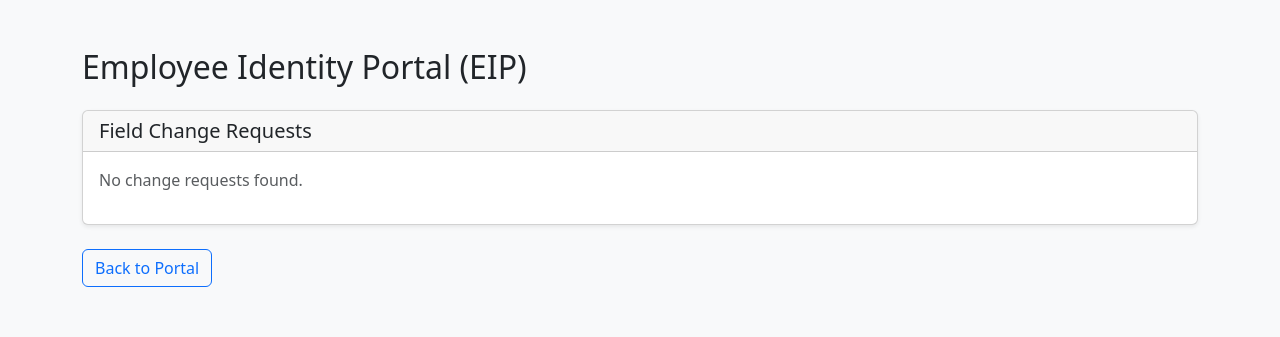
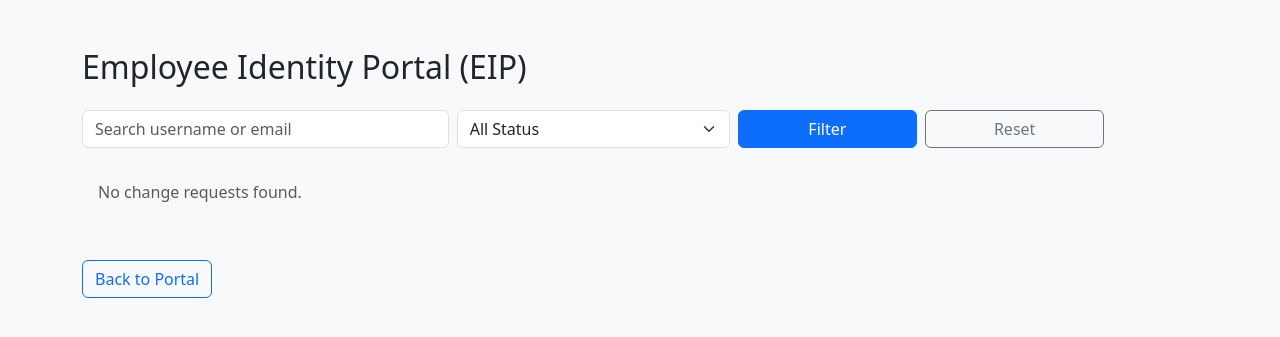
Before and after one commit to admdan/clarus, a Flask app: page /eip/ in a window 1280 px wide. Shown: the top 337 px of the page. Run offline with Flask 3, Linux system fonts and the light colour scheme; the visitor is signed in with stand-in values (Sample User, id 1); data that the repository does not hold is empty; some libraries are stand-ins or nearby versions.

Commit message:
Search and filter feature for EIP

```diff
--- a/app/eip.py
+++ b/app/eip.py
@@ -15,44 +15,81 @@ def eip_dashboard():
     per_page = 10
     offset = (page - 1) * per_page
 
+    status_filter = request.args.get('status')
+    search_query = request.args.get('search')
+
+    conditions = []
+    params = []
+
+    if status_filter:
+        conditions.append("cr.status = %s")
+        params.append(status_filter)
+
+    if search_query:
+        conditions.append("(u.username LIKE %s OR u.email LIKE %s)")
+        like_value = f"%{search_query}%"
+        params.extend([like_value, like_value])
+
+    where_clause = "WHERE " + " AND ".join(conditions) if conditions else ""
+
     conn = get_db_connection()
     cursor = conn.cursor(dictionary=True)
 
-    # Total count for pagination
-    cursor.execute("SELECT COUNT(*) AS total FROM change_requests")
+    count_query = f"""
+        SELECT COUNT(*) AS total
+        FROM change_requests cr
+        JOIN users u ON cr.user_id = u.id
+        {where_clause}
+    """
+    cursor.execute(count_query, params)
     total_requests = cursor.fetchone()['total']
     total_pages = (total_requests + per_page - 1) // per_page
 
-    cursor.execute("""
-                   SELECT cr.id,
-                          u.id       AS user_id,
-                          u.username,
-                          u.email,
-                          cr.field_requested,
-                          cr.new_value,
-                          cr.note,
-                          cr.timestamp,
-                          cr.status,
-                          cr.resolved_at,
-                          cr.admin_note,
-                          r.username AS resolved_by
-                   FROM change_requests cr
-                            JOIN users u ON cr.user_id = u.id
-                            LEFT JOIN users r ON cr.resolved_by = r.id
-                   ORDER BY cr.timestamp DESC
-                   LIMIT %s OFFSET %s
-                   """, (per_page, offset))
+    main_query = f"""
+        SELECT cr.id,
+               u.id AS user_id,
+               u.username,
+               u.email,
+               cr.field_requested,
+               cr.new_value,
+               cr.note,
+               cr.timestamp,
+               cr.status,
+               cr.resolved_at,
+               cr.admin_note,
+               r.username AS resolved_by
+        FROM change_requests cr
+        JOIN users u ON cr.user_id = u.id
+        LEFT JOIN users r ON cr.resolved_by = r.id
+        {where_clause}
+        ORDER BY cr.timestamp DESC
+        LIMIT %s OFFSET %s
+    """
+    params.extend([per_page, offset])
+    cursor.execute(main_query, params)
+    change_requests = cursor.fetchall()
 
-    change_requests = cursor.fetchall()
     cursor.close()
     conn.close()
 
-    return render_template(
-        'eip.html',
-        change_requests=change_requests,
-        current_page=page,
-        total_pages=total_pages
-    )
+    if request.headers.get('HX-Request'):
+        return render_template(
+            'partials/eip_table.html',
+            change_requests=change_requests,
+            current_page=page,
+            total_pages=total_pages,
+            status_filter=status_filter,
+            search_query=search_query
+        )
+    else:
+        return render_template(
+            'eip.html',
+            change_requests=change_requests,
+            current_page=page,
+            total_pages=total_pages,
+            status_filter=status_filter,
+            search_query=search_query
+        )
 
 
 @eip_bp.route('/approve/<int:request_id>', methods=['POST'])
--- a/app/templates/eip.html
+++ b/app/templates/eip.html
@@ -4,10 +4,24 @@
   <meta charset="UTF-8">
   <title>Employee Identity Portal</title>
   <link href="https://cdn.jsdelivr.net/npm/bootstrap@5.3.0/dist/css/bootstrap.min.css" rel="stylesheet">
+  <script src="https://unpkg.com/htmx.org@1.9.5"></script>
   <style>
     td, th {
       white-space: nowrap;
       vertical-align: middle;
+    }
+
+    .page-link {
+      cursor: pointer;
+    }
+
+    .page-link:hover {
+      background-color: #e2e6ea;
+      color: #000;
+    }
+
+    .btn:hover {
+      cursor: pointer;
     }
   </style>
 </head>
@@ -27,105 +41,31 @@
     {% endif %}
   {% endwith %}
 
-  <div class="card shadow-sm">
-    <div class="card-header">
-      <h5 class="mb-0">Field Change Requests</h5>
+  <!-- Filter Form -->
+  <form hx-get="{{ url_for('eip.eip_dashboard') }}" hx-target="#request-table" hx-push-url="true" class="row g-2 mb-3">
+    <div class="col-md-4">
+      <input type="text" name="search" class="form-control" placeholder="Search username or email"
+             value="{{ search_query or '' }}">
     </div>
-    <div class="card-body p-0">
-      {% if change_requests %}
-      <div class="table-responsive">
-        <table class="table table-striped table-hover mb-0">
-          <thead class="table-light">
-            <tr>
-              <th scope="col">User</th>
-              <th scope="col">Email</th>
-              <th scope="col">Field</th>
-              <th scope="col">Requested Value</th>
-              <th scope="col">Note</th>
-              <th scope="col">Timestamp</th>
-              <th scope="col">Status</th>
-              <th scope="col">Actions</th>
-              <th scope="col">Resolved By</th>
-              <th scope="col">Resolved At</th>
-            </tr>
-          </thead>
-          <tbody>
-            {% for req in change_requests %}
-            <tr>
-              <td>
-                <a href="{{ url_for('profile.view_profile', user_id=req.user_id) }}" class="btn btn-sm btn-outline-primary">
-                  {{ req.username }}
-                </a>
-              </td>
-              <td>{{ req.email }}</td>
-              <td>{{ req.field_requested }}</td>
-              <td>{{ req.new_value }}</td>
-              <td>{{ req.note or '-' }}</td>
-              <td>{{ req.timestamp.strftime('%Y-%m-%d %H:%M') }}</td>
-              <td>
-                {% if req.status == 'Pending' %}
-                  <span class="badge bg-warning text-dark">Pending</span>
-                {% elif req.status == 'Approved' %}
-                  <span class="badge bg-success">Approved</span>
-                {% elif req.status == 'Declined' %}
-                  <span class="badge bg-danger">Declined</span>
-                {% endif %}
-              </td>
-              <td>
-                {% if req.status == 'Pending' %}
-                  <form action="{{ url_for('eip.approve_change_request', request_id=req.id) }}" method="POST" class="d-inline">
-                    <button class="btn btn-sm btn-success">Approve</button>
-                  </form>
-                  <form action="{{ url_for('eip.decline_change_request', request_id=req.id) }}" method="POST" class="d-inline ms-2"
-                        onsubmit="return confirm('Are you sure you want to decline this request?');">
-                    <button class="btn btn-sm btn-danger">Decline</button>
-                  </form>
-                {% else %}
-                  <span class="text-muted">—</span>
-                {% endif %}
-              </td>
-              <td>
-                {% if req.status != 'Pending' %}
-                  <span class="text-muted">{{ req.resolved_by or '—' }}</span>
-                {% else %}
-                  —
-                {% endif %}
-              </td>
-              <td>
-                {% if req.resolved_at %}
-                  {{ req.resolved_at.strftime('%Y-%m-%d %H:%M') }}
-                {% else %}
-                  —
-                {% endif %}
-              </td>
-            </tr>
-            {% endfor %}
-          </tbody>
-        </table>
-        {% if total_pages > 1 %}
-        <nav class="mt-3 mb-2 d-flex justify-content-center">
-          <ul class="pagination">
-            <li class="page-item {% if current_page == 1 %}disabled{% endif %}">
-              <a class="page-link" href="{{ url_for('eip.eip_dashboard', page=current_page - 1) }}">&laquo;</a>
-            </li>
+    <div class="col-md-3">
+      <select name="status" class="form-select">
+        <option value="">All Status</option>
+        <option value="Pending" {% if status_filter == 'Pending' %}selected{% endif %}>Pending</option>
+        <option value="Approved" {% if status_filter == 'Approved' %}selected{% endif %}>Approved</option>
+        <option value="Declined" {% if status_filter == 'Declined' %}selected{% endif %}>Declined</option>
+      </select>
+    </div>
+    <div class="col-md-2">
+      <button type="submit" class="btn btn-primary w-100">Filter</button>
+    </div>
+    <div class="col-md-2">
+      <a href="{{ url_for('eip.eip_dashboard') }}" class="btn btn-outline-secondary w-100">Reset</a>
+    </div>
+  </form>
 
-            {% for p in range(1, total_pages + 1) %}
-            <li class="page-item {% if p == current_page %}active{% endif %}">
-              <a class="page-link" href="{{ url_for('eip.eip_dashboard', page=p) }}">{{ p }}</a>
-            </li>
-            {% endfor %}
-
-            <li class="page-item {% if current_page == total_pages %}disabled{% endif %}">
-              <a class="page-link" href="{{ url_for('eip.eip_dashboard', page=current_page + 1) }}">&raquo;</a>
-            </li>
-          </ul>
-        </nav>
-        {% endif %}
-      </div>
-      {% else %}
-      <p class="p-3 text-muted">No change requests found.</p>
-      {% endif %}
-    </div>
+  <!-- HTMX Target -->
+  <div id="request-table">
+    {% include 'partials/eip_table.html' %}
   </div>
 
   <a href="{{ url_for('routes.portal') }}" class="btn btn-outline-primary mt-4">Back to Portal</a>
--- /dev/null
+++ b/app/templates/partials/eip_table.html
@@ -0,0 +1,90 @@
+{% if change_requests %}
+<div class="table-responsive">
+  <table class="table table-striped table-hover mb-0">
+    <thead class="table-light">
+      <tr>
+        <th>User</th>
+        <th>Email</th>
+        <th>Field</th>
+        <th>Requested Value</th>
+        <th>Note</th>
+        <th>Timestamp</th>
+        <th>Status</th>
+        <th>Actions</th>
+        <th>Resolved By</th>
+        <th>Resolved At</th>
+      </tr>
+    </thead>
+    <tbody>
+      {% for req in change_requests %}
+      <tr>
+        <td>
+          <a href="{{ url_for('profile.view_profile', user_id=req.user_id) }}" class="btn btn-sm btn-outline-primary">
+            {{ req.username }}
+          </a>
+        </td>
+        <td>{{ req.email }}</td>
+        <td>{{ req.field_requested }}</td>
+        <td>{{ req.new_value }}</td>
+        <td>{{ req.note or '-' }}</td>
+        <td>{{ req.timestamp.strftime('%Y-%m-%d %H:%M') }}</td>
+        <td>
+          {% if req.status == 'Pending' %}
+            <span class="badge bg-warning text-dark">Pending</span>
+          {% elif req.status == 'Approved' %}
+            <span class="badge bg-success">Approved</span>
+          {% elif req.status == 'Declined' %}
+            <span class="badge bg-danger">Declined</span>
+          {% endif %}
+        </td>
+        <td>
+          {% if req.status == 'Pending' %}
+            <form action="{{ url_for('eip.approve_change_request', request_id=req.id) }}" method="POST" class="d-inline">
+              <button class="btn btn-sm btn-success">Approve</button>
+            </form>
+            <form action="{{ url_for('eip.decline_change_request', request_id=req.id) }}" method="POST" class="d-inline ms-2"
+                  onsubmit="return confirm('Are you sure you want to decline this request?');">
+              <button class="btn btn-sm btn-danger">Decline</button>
+            </form>
+          {% else %}
+            <span class="text-muted">—</span>
+          {% endif %}
+        </td>
+        <td>{{ req.resolved_by or '—' }}</td>
+        <td>{{ req.resolved_at.strftime('%Y-%m-%d %H:%M') if req.resolved_at else '—' }}</td>
+      </tr>
+      {% endfor %}
+    </tbody>
+  </table>
+</div>
+
+<!-- HTMX Pagination -->
+<nav class="mt-3 d-flex justify-content-center">
+  <ul class="pagination">
+    <li class="page-item {% if current_page == 1 %}disabled{% endif %}">
+      <a class="page-link"
+         hx-get="{{ url_for('eip.eip_dashboard', page=current_page - 1, search=search_query, status=status_filter) }}"
+         hx-target="#request-table"
+         hx-push-url="true">&laquo;</a>
+    </li>
+    {% for p in range(1, total_pages + 1) %}
+    <li class="page-item {% if p == current_page %}active{% endif %}">
+      <a class="page-link"
+       hx-get="{{ url_for('eip.eip_dashboard', page=p, search=search_query, status=status_filter) }}"
+       hx-target="#request-table"
+       hx-push-url="true">
+       {{ p }}
+    </a>
+    </li>
+    {% endfor %}
+    <li class="page-item {% if current_page == total_pages %}disabled{% endif %}">
+      <a class="page-link"
+         hx-get="{{ url_for('eip.eip_dashboard', page=current_page + 1, search=search_query, status=status_filter) }}"
+         hx-target="#request-table"
+         hx-push-url="true">&raquo;</a>
+    </li>
+  </ul>
+</nav>
+{% else %}
+<p class="p-3 text-muted">No change requests found.</p>
+{% endif %}
```
